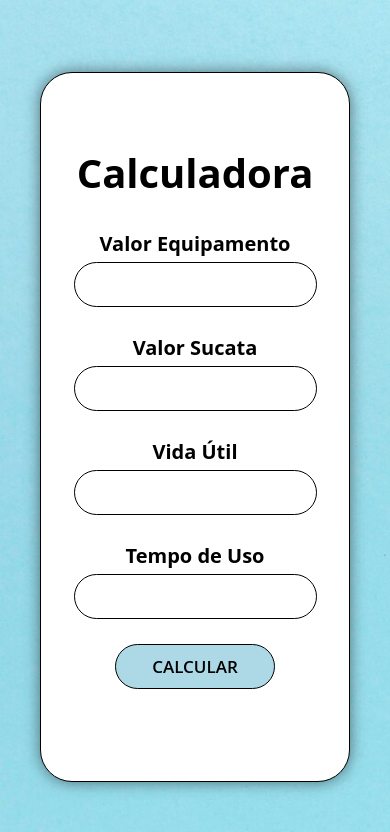
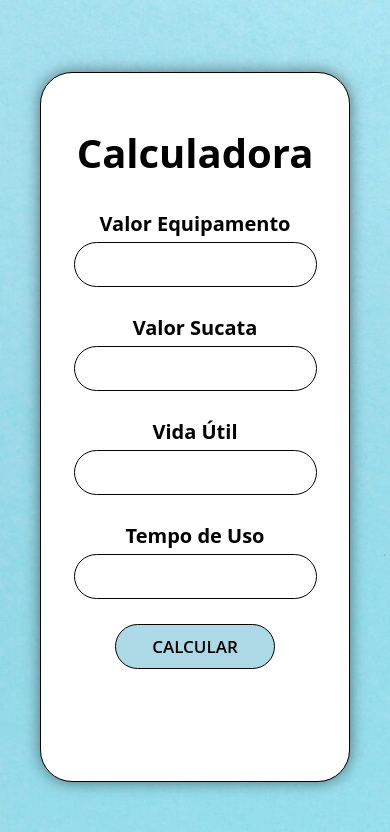
Before and after one commit to Aislann/Calculadora, a plain HTML site: page index.html in a window 390 px wide. Drawn offline with Linux system fonts and the light colour scheme.

Commit message:
Update style.css

```diff
--- a/assets/css/style.css
+++ b/assets/css/style.css
@@ -78,9 +78,6 @@ h2{
 }
 
 @media only screen and (max-width: 600px) {
-    h2{
-        margin-top: 10px;
-    }
     .calculadora {
       width: 310px;
       height: 710px;
```
